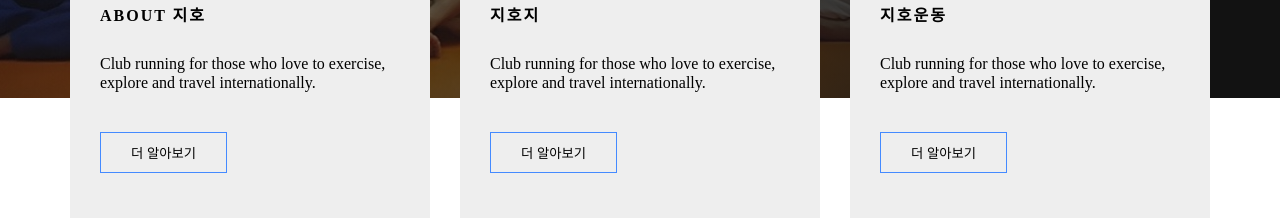
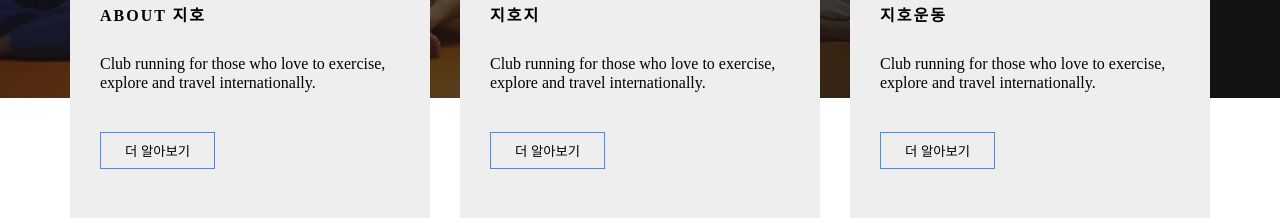
Before and after one commit to uos-judo-jiho/jiho-frontend, a React (Create React App) app: page / in a window 1280 px wide. Shown: the part 825-1048 px from the top of the page. Built offline with nearby package versions, Linux system fonts and the light colour scheme.

Commit message:
fix: carousel remove arrow action / outlinebutton background-color

```diff
--- a/src/components/Buttons/OutlineButton.tsx
+++ b/src/components/Buttons/OutlineButton.tsx
@@ -2,19 +2,26 @@ import React from "react";
 import styled from "styled-components";
 
 type OutlineButtonProps = {
-  text: string;
+  text?: string;
+  backgroundColor?: string;
 };
 
-const Container = styled.button`
-  padding: 10px 30px;
+const Container = styled.button<OutlineButtonProps>`
+  padding: 0.5rem 1.5rem;
   border: 1px solid ${(props) => props.theme.primaryColor};
+  background-color: ${(props) =>
+    props.backgroundColor ? props.backgroundColor : props.theme.greyColor};
+
   &:hover {
     color: ${(props) => props.theme.primaryColor};
   }
 `;
 
-function OutlineButton({ text }: OutlineButtonProps) {
-  return <Container>{text}</Container>;
+function OutlineButton({
+  text = "outlineButton",
+  backgroundColor,
+}: OutlineButtonProps) {
+  return <Container backgroundColor={backgroundColor}>{text}</Container>;
 }
 
 export default OutlineButton;
--- a/src/layouts/Carousel.tsx
+++ b/src/layouts/Carousel.tsx
@@ -8,6 +8,7 @@ type CarouselProps = {
 };
 
 // TODO 캐로셀 화살표 구현
+// 구현 될 때 까지 스크롤로 표현
 type CarouselWrapperProps = {
   index: number;
 };
@@ -105,7 +106,8 @@ function Carousel({ datas }: CarouselProps) {
 
   return (
     <Window>
-      <StyledBackArrow
+      {/* TODO 화살표 구현전까지 스크롤로 하기 */}
+      {/* <StyledBackArrow
         current={1}
         length={datas.length}
         onClick={handleBackArrow}
@@ -114,7 +116,7 @@ function Carousel({ datas }: CarouselProps) {
         current={1}
         length={datas.length}
         onClick={handleForwardArrow}
-      />
+      /> */}
       <ScrollWrapper id={"scroll"}>
         <CarouselWrapper id={"carousel"} index={currentIndex}>
           {datas.map((img, index) => (
@@ -126,7 +128,6 @@ function Carousel({ datas }: CarouselProps) {
           ))}
         </CarouselWrapper>
       </ScrollWrapper>
-      {currentIndex}
     </Window>
   );
 }
```
